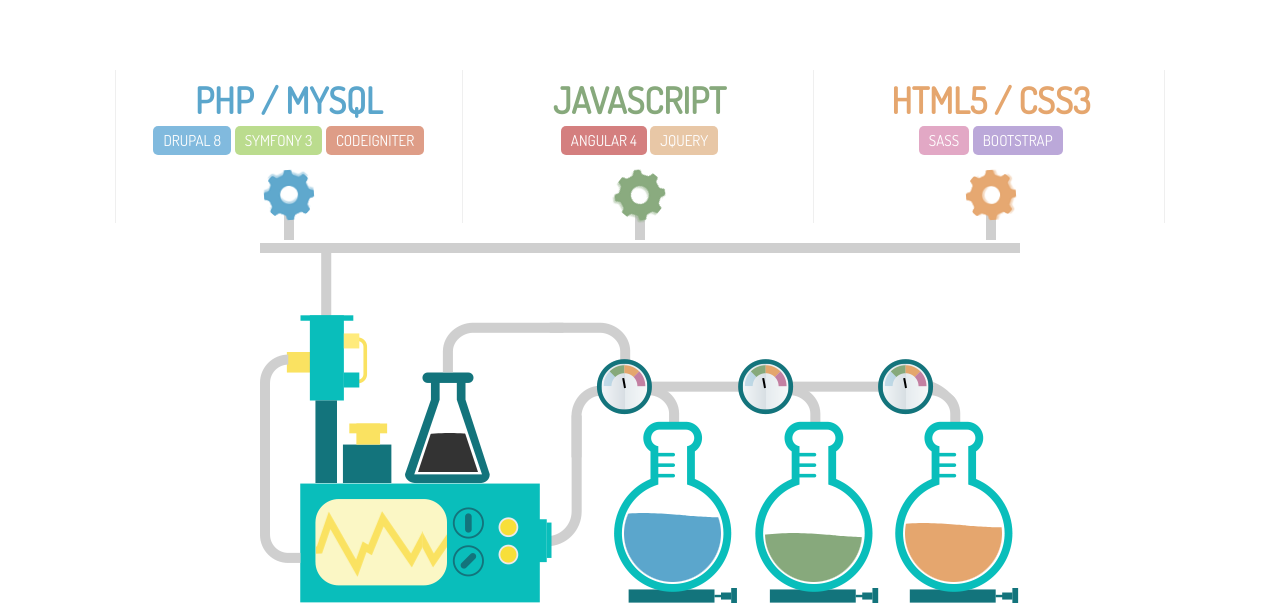
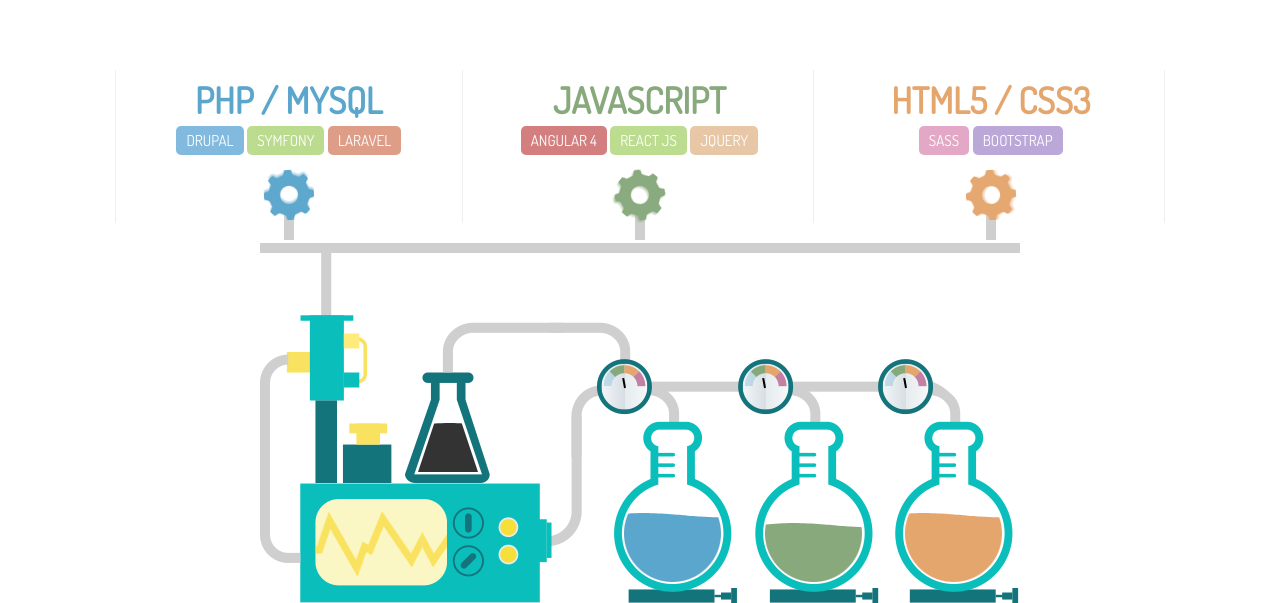
Before and after one commit to git-sakib/nslabz, a plain HTML site: page index.html in a window 1280 px wide. Shown: the part 199-802 px from the top of the page. Drawn offline with Linux system fonts and the light colour scheme.

Commit message:
some changes

```diff
--- a/css/style.css
+++ b/css/style.css
@@ -138,10 +138,10 @@
 
 .lab .bits          { position: absolute; top: 250px; left: 56px; width: 131px; height: 86px; background: url('../images/bits.png'); background-position: 0 0; animation: bitrate 5s linear infinite; }
 
-.lab .fill1         { position: absolute; top: 180px; left: 130px; }
+.lab .fill1         { position: absolute; top: 170px; left: 130px; }
 .lab .fill2         { position: absolute; top: 260px; left: 350px; }
-.lab .fill3         { position: absolute; top: 280px; left: 500px; }
-.lab .fill4         { position: absolute; top: 270px; left: 630px; }
+.lab .fill3         { position: absolute; top: 270px; left: 500px; }
+.lab .fill4         { position: absolute; top: 260px; left: 630px; }
 .lab .fill5         { position: absolute; top: 300px; left: 760px; }
 
 .lab .fill1 #wave1  { fill: #333; animation: waveAction 1.5s linear infinite; }
--- a/index.html
+++ b/index.html
@@ -50,9 +50,9 @@
 						<div class="col">
 							<h1 class="nsblue">PHP / MySQL</h1>
 							<h3>
-								<span class="badge blue">Drupal 8</span>
-								<span class="badge green">Symfony 3</span>
-								<span class="badge orange">CodeIgniter</span>
+								<span class="badge blue">Drupal</span>
+								<span class="badge green">Symfony</span>
+								<span class="badge orange">Laravel</span>
 							</h3>
 							<div class="gear gear1"></div>
 						</div>
@@ -60,6 +60,7 @@
 							<h1 class="nsgreen">Javascript</h1>
 							<h3>
 								<span class="badge red">Angular 4</span>
+								<span class="badge green">React JS</span>
 								<span class="badge yellow">JQuery</span>
 							</h3>
 							<div class="gear gear2"></div>
```
Also changed, not shown: skills.html (+7 -6 lines).
